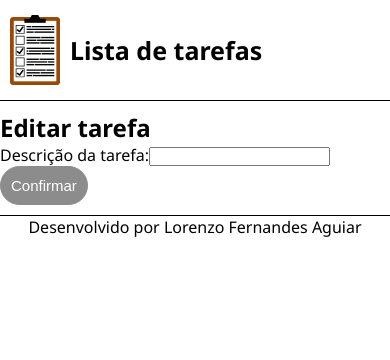
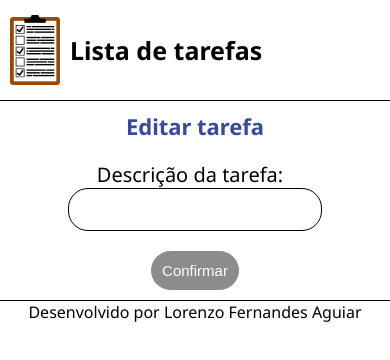
Before and after one commit to lorenzofernandesaguiar/projeto-lista-de-tarefas-frontend, an Angular app: page /editar/1 in a window 390 px wide. Shown: the top 360 px of the page. Built offline with nearby package versions, Linux system fonts and the light colour scheme; no server answers.

Commit message:
Altera o arquivo editar-tarefa.component.css
O arquivo editar-tarefa.component.css recebeu alterações. Sobre essas alterações, pode-se destacar:

- A definição de estilos para o campo input.
- A adição de media queries.

```diff
--- a/src/app/pages/editar-tarefa/editar-tarefa.component.css
+++ b/src/app/pages/editar-tarefa/editar-tarefa.component.css
@@ -0,0 +1,69 @@
+h2 {
+    text-align: center;
+    font-size: 22px;
+    color: var(--azul);
+    margin-bottom: 20px;
+}
+
+#container-input {
+    display: flex;
+    justify-content: center;
+    align-items: center;
+}
+
+label {
+    font-size: 20px;
+    margin-right: 10px;
+}
+
+input {
+    padding: 10px;
+    font-size: 18px;
+    width: 300px;
+    border: 1px solid var(--preto);
+    border-radius: 20px;
+}
+
+#container-botao {
+    margin-top: 20px;
+    display: flex;
+    justify-content: center;
+}
+
+.alerta {
+    margin-top: 10px;
+    margin-left: 20px;
+    margin-right: 20px;
+    text-align: center;
+    color: var(--vermelho);
+}
+
+@media (max-width: 600px) {
+
+    #container-input {
+        flex-wrap: wrap;
+        margin-left: auto;
+        margin-right: auto;
+    }
+
+    input {
+        width: 382px;
+    }
+
+}
+
+@media (max-width: 540px) {
+
+    input {
+        width: 322px;
+    }
+
+}
+
+@media (max-width: 400px) {
+
+    input {
+        width: min-content;
+    }
+
+}
```
